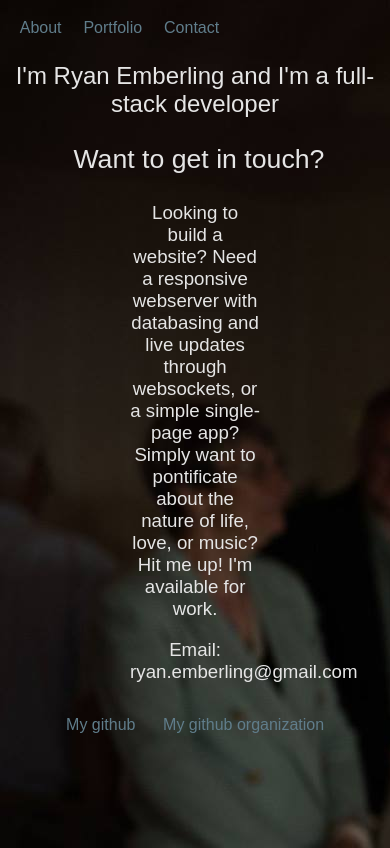
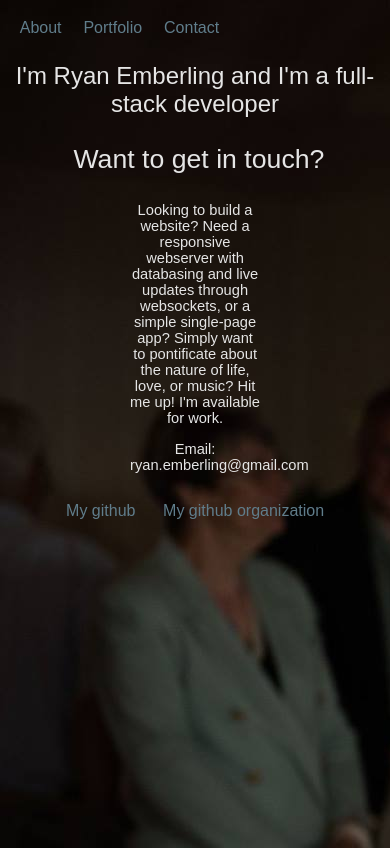
Before and after one commit to itsalaidbacklife/personal_website, an Angular app: page /contact in a window 390 px wide. Built offline with nearby package versions, Linux system fonts and the light colour scheme.

Commit message:
Adjusted animations (removed stagger and tweaked translations to smooth them out and fix bug where 2nd portfolio entry would enter erratically. Ajusted styles in Contact to resize text for mobile

```diff
--- a/src/app/contact/contact.component.css
+++ b/src/app/contact/contact.component.css
@@ -19,6 +19,6 @@ a {
 /*Small Screens only*/
 @media screen and (max-width: 600px) {
 	p {
-		font-size: 14pt;
+		font-size: 11pt;
 	}
 }
--- a/src/app/router.animations.ts
+++ b/src/app/router.animations.ts
@@ -30,7 +30,7 @@ export const routerTransition = trigger('routerTransition', [
     /* 2 */ group([  // block executes in parallel
       query(':enter #aboutContainer,  :enter #portfolioContainer', [
         style({ transform: 'translateX(100%)' }),
-        animate('0.5s ease-out', style({ transform: 'translateX(-5px)', position: 'relative' }))
+        animate('0.5s ease-out', style({ transform: 'translateX(0px)', position: 'relative' }))
       ], { optional: true }),
 
       query(':enter #contactContainer', [
@@ -42,12 +42,21 @@ export const routerTransition = trigger('routerTransition', [
         style({ transform: 'translateX(0%)' }),
         animate('0.5s ease-in-out', style({ transform: 'translateX(-100%)', position: 'fixed' }))
       ], { optional: true }),
-      query(':enter .entryWrapper', stagger(400, [
+      // query(':enter .entryWrapper', stagger(400, [
+      //   style({ transform: 'translateY(100%)'}),
+      //   animate('1s ease-in-out',
+      //     style({ transform: 'translateY(0%)', opacity: 1})
+      //     )
+      //   ]), {optional: true}) //End query for :enter .entryWrapper
+
+
+      query(':enter .entryWrapper', [
         style({ transform: 'translateY(100%)'}),
         animate('1s ease-in-out',
           style({ transform: 'translateY(0%)', opacity: 1})
           )
-        ]), {optional: true}) //End query for :enter .entryWrapper
+        ], {optional: true})
+
 
       // query(':enter .entryWrapper', [
       // 	style({transform: 'translateY(100%)'}),
```
